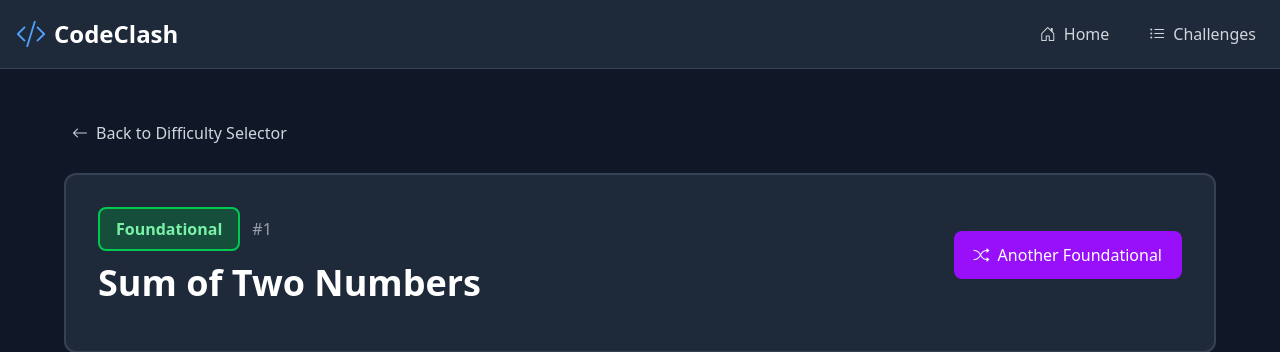
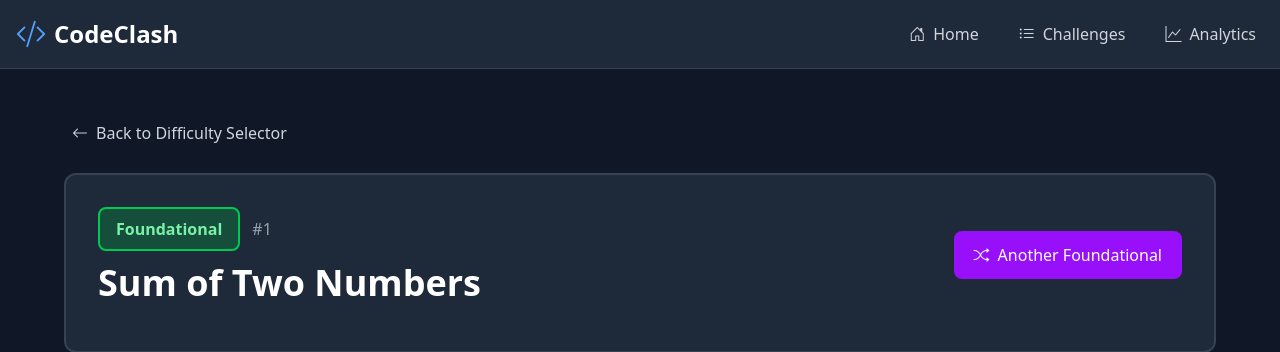
Before and after one commit to MACantara/CodeClash, a Flask app: page /challenge/1 in a window 1280 px wide. Shown: the top 352 px of the page. Run offline with Flask 3, Linux system fonts and the light colour scheme.

Commit message:
Add analytics link to navigation menu

```diff
--- a/templates/base.html
+++ b/templates/base.html
@@ -35,6 +35,9 @@
                     <a href="/challenges" class="text-gray-300 hover:text-white transition flex items-center gap-2 text-sm lg:text-base focus:outline-none focus:ring-2 focus:ring-blue-400 focus:ring-offset-2 focus:ring-offset-gray-800 rounded px-2 py-1" aria-label="Browse all challenges">
                         <i class="bi bi-list-ul" aria-hidden="true"></i> <span>Challenges</span>
                     </a>
+                    <a href="/analytics" class="text-gray-300 hover:text-white transition flex items-center gap-2 text-sm lg:text-base focus:outline-none focus:ring-2 focus:ring-blue-400 focus:ring-offset-2 focus:ring-offset-gray-800 rounded px-2 py-1" aria-label="View your analytics">
+                        <i class="bi bi-graph-up" aria-hidden="true"></i> <span>Analytics</span>
+                    </a>
                 </div>
             </div>
         </div>
```
